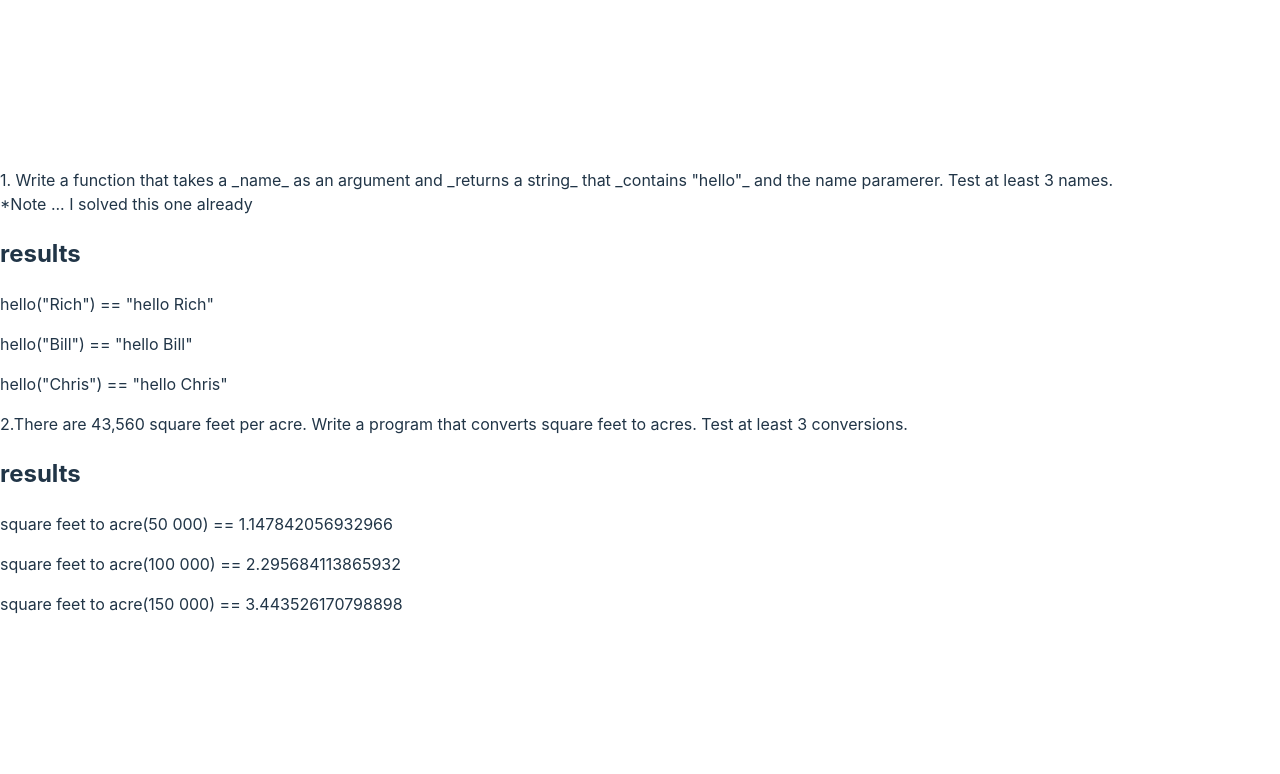
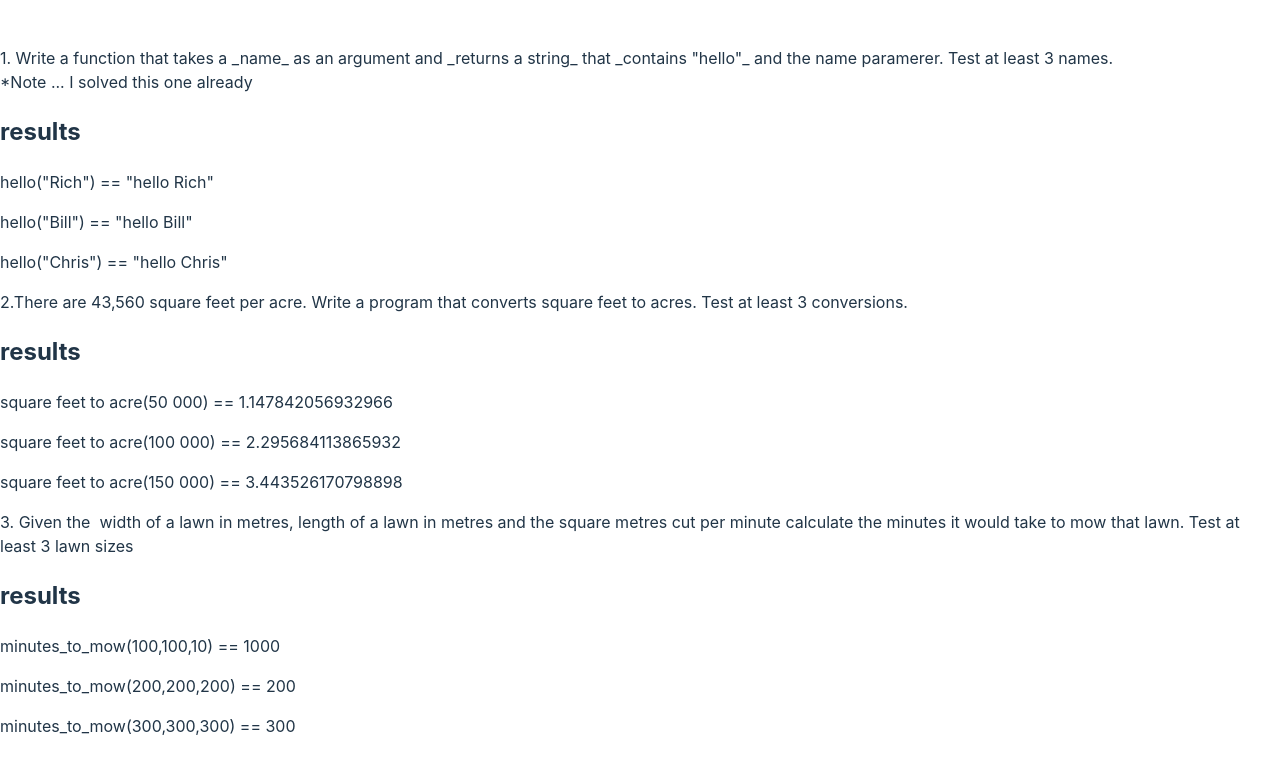
Before and after one commit to rhonelda/practice-final-7, a React (Vite) app: page / in a window 1280 px wide. Shown: the top 774 px of the page. Built offline with nearby package versions, Linux system fonts and the light colour scheme.

Commit message:
add question 3

```diff
--- a/src/App.jsx
+++ b/src/App.jsx
@@ -1,10 +1,11 @@
-import {Question1,Question2} from './components.jsx';
+import {Question1,Question2,Question3} from './components.jsx';
 
 function App() {
   return (
     <>
         <Question1 />
         <Question2 />
+        <Question3 />
     </>
   )
 }
--- a/src/components.jsx
+++ b/src/components.jsx
@@ -1,4 +1,4 @@
-import {hello,square_feet_to_acre} from './functions.js';
+import {hello,square_feet_to_acre,minutes_to_mow} from './functions.js';
 
 function Question1(){
     return <section>
@@ -21,4 +21,15 @@ function Question2(){
 <p>square feet to acre(150 000) == {square_feet_to_acre(150000)}</p>
 </section>;
 }
-export {Question1,Question2}
+
+function Question3(){
+return <section>
+3. Given the&nbsp; width of a lawn in metres, length of a lawn in metres and the square metres cut per minute calculate the minutes it would take to mow that lawn. Test at least 3 lawn sizes
+<h2>results</h2>
+<p>minutes_to_mow(100,100,10) == {minutes_to_mow(100,100,10)}</p>
+<p>minutes_to_mow(200,200,200) == {minutes_to_mow(200,200,200)}</p>
+<p>minutes_to_mow(300,300,300) == {minutes_to_mow(300,300,300)}</p>
+</section>
+
+}
+export {Question1,Question2,Question3}
--- a/src/functions.js
+++ b/src/functions.js
@@ -5,4 +5,8 @@ function hello(name){
 function square_feet_to_acre (square_feet) {
     return (square_feet/43560)
 }
-export {hello,square_feet_to_acre}
+function minutes_to_mow (length,width,per_minute) {
+    return (length*width/per_minute)
+}
+
+export {hello,square_feet_to_acre,minutes_to_mow}
```
